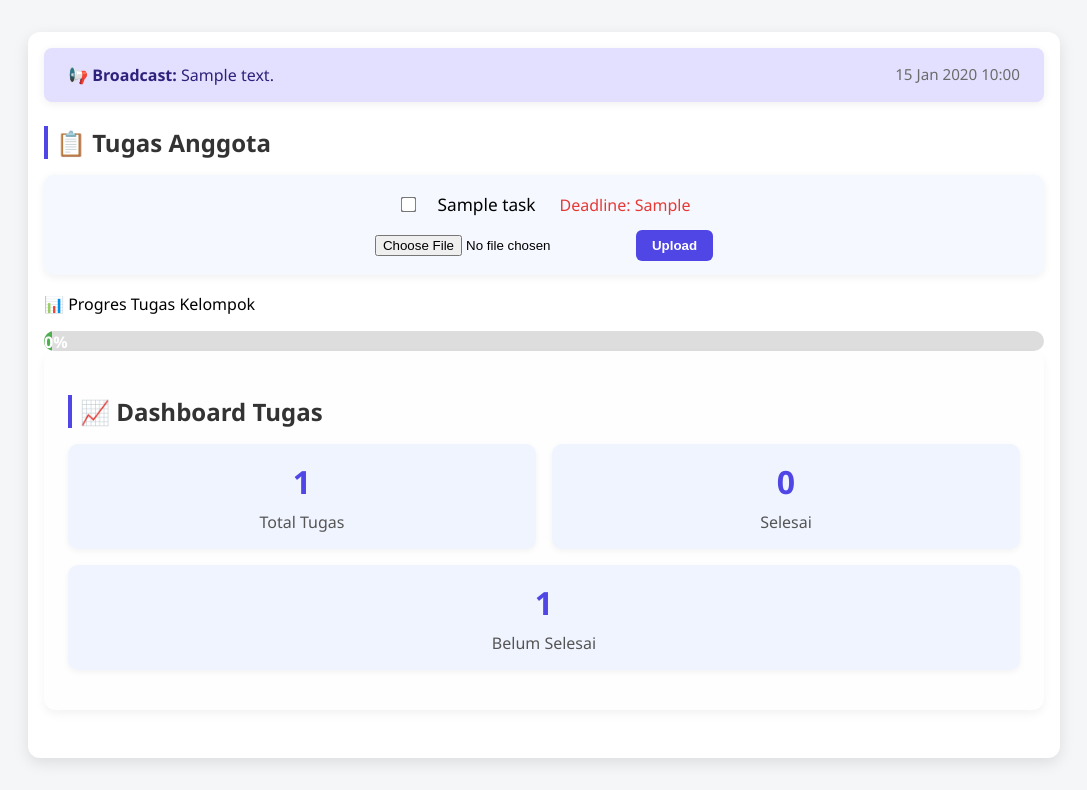
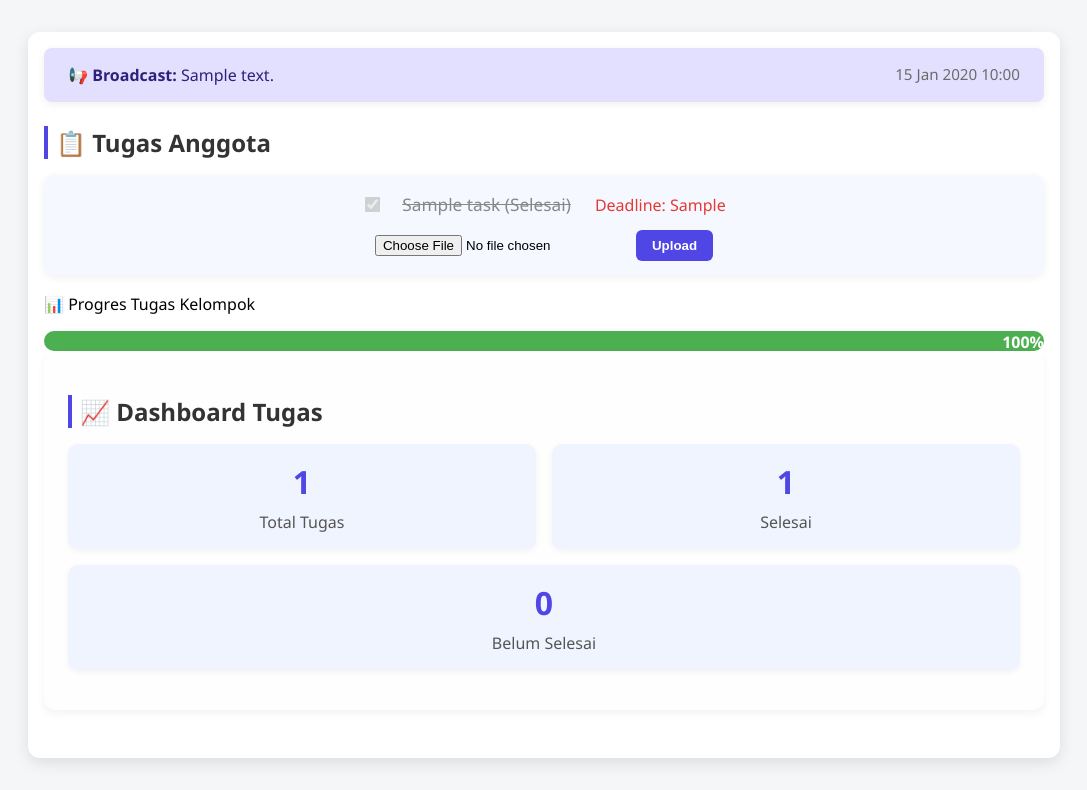
Before and after one commit to praisemnga/FINAL_Project, a PHP site: page / in a window 1280 px wide. Shown: the part 145-935 px from the top of the page, without its empty margins (96-1183 px from the left). Run offline with PHP 8.4, Linux system fonts and the light colour scheme; the visitor is signed in with stand-in values (Sample User, id 1); tables that the repository leaves empty or names only in its code hold one stand-in row (values such as "Sample post").

Commit message:
memperbaiki tampilan dari web

```diff
--- a/index.php
+++ b/index.php
@@ -44,11 +44,29 @@ if ($role === 'ketua' && isset($_POST['tambah_tugas'])) {
     }
 }
 
+if (isset($_POST['selesai_tugas'])) {
+    $selesaiTask = $_POST['selesai_tugas'];
+    $stmt = $mysqli->prepare("UPDATE tasks SET is_done=1 WHERE name=?");
+    $stmt->bind_param("s", $selesaiTask);
+    $stmt->execute();
+    $stmt->close();
+    header("Location: index.php");
+    exit;
+}
+
 $tasks = [];
-$res = $mysqli->query("SELECT name, deadline FROM tasks");
+$res = $mysqli->query("SELECT name, deadline, is_done FROM tasks");
 if ($res) {
     while ($row = $res->fetch_assoc()) {
         $tasks[] = $row;
+    }
+}
+
+$attachments = [];
+$res = $mysqli->query("SELECT * FROM attachments");
+if ($res) {
+    while ($row = $res->fetch_assoc()) {
+        $attachments[$row['task_name']][] = $row;
     }
 }
 ?>
@@ -81,14 +99,23 @@ if ($res) {
       <ul class="task-list">
         <?php foreach ($tasks as $task):
           $taskName = $task['name'];
+          $isDone = isset($task['is_done']) ? $task['is_done'] : 0;
         ?>
           <li>
             <div class="task-row">
               <div class="task-info">
-                <input type="checkbox" />
-                <span class="task-title"><?= htmlspecialchars($taskName) ?></span>
+                <input type="checkbox" disabled <?= $isDone ? 'checked' : '' ?> />
+                <span class="task-title<?= $isDone ? ' selesai' : '' ?>">
+                  <?= htmlspecialchars($taskName) ?><?= $isDone ? ' (Selesai)' : '' ?>
+                </span>
               </div>
               <span class="deadline"><?= htmlspecialchars($task['deadline']) ? "Deadline: " . htmlspecialchars($task['deadline']) : "" ?></span>
+              <?php if (!$isDone): ?>
+              <form method="post" style="display:inline;">
+                <input type="hidden" name="selesai_tugas" value="<?= htmlspecialchars($taskName) ?>">
+                <button type="submit" class="btn" style="background:#43a047;">Selesai</button>
+              </form>
+              <?php endif; ?>
             </div>
             <?php if (!empty($attachments[$taskName])): ?>
               <div class="attachments">
@@ -112,7 +139,6 @@ if ($res) {
         <?php endforeach; ?>
       </ul>
 
-
     <?php if ($role === 'ketua'): ?>
     <div class="section">
       <h2>⚙️ Panel Admin (Ketua)</h2>
@@ -128,7 +154,7 @@ if ($res) {
         <button type="submit" name="tambah_tugas" class="btn">Tambah Tugas</button>
       </form>
 
-      <form method="post" style="margin-top:1.5rem;">
+      <form method="post">
         <div class="form-group">
           <label for="broadcast">Broadcast Pesan ke Semua Anggota</label>
           <textarea name="broadcast" id="broadcast" rows="2" placeholder="Tulis pesan..." required></textarea>
@@ -161,7 +187,10 @@ if ($res) {
               </div>
             </div>
           </div>
-
+      <script>
+        const totalTugas = <?= count($tasks) ?>;
+        const tugasSelesai = <?= count(array_filter($tasks, fn($t) => !empty($t['is_done']))); ?>;
+      </script>
   <script src="script.js"></script>
 </body>
 </html>
--- a/script.js
+++ b/script.js
@@ -1,63 +1,19 @@
 function updateDashboard() {
-  const tasks = document.querySelectorAll(".task-list li");
-  const total = tasks.length;
-  let selesai = 0;
-
-  tasks.forEach(task => {
-    const checkbox = task.querySelector("input[type='checkbox']");
-    if (checkbox.checked) selesai++;
-  });
-
+  // Data dari PHP yang sudah diinject
+  const total = typeof totalTugas !== "undefined" ? totalTugas : 0;
+  const selesai = typeof tugasSelesai !== "undefined" ? tugasSelesai : 0;
   const belum = total - selesai;
 
+  // Update dashboard
   document.getElementById("total-tugas").textContent = total;
   document.getElementById("tugas-selesai").textContent = selesai;
   document.getElementById("tugas-belum").textContent = belum;
 
+  // Update progress bar
   const progressFill = document.querySelector(".progress-fill");
   const persen = total > 0 ? Math.round((selesai / total) * 100) : 0;
   progressFill.style.width = persen + "%";
   progressFill.textContent = persen + "%";
 }
 
-document.querySelector("form")?.addEventListener("submit", function(e) {
-  if (userRole !== "ketua") {
-    alert("Hanya ketua yang dapat menambah tugas!");
-    e.preventDefault();
-    return;
-  }
-
-  if (!taskName || !deadline) {
-    alert("Isi semua kolom!");
-    return;
-  }
-
-  const taskList = document.querySelector(".task-list");
-
-  const li = document.createElement("li");
-  li.innerHTML = `
-    <div class="task-info">
-      <input type="checkbox" />
-      <span>${taskName}</span>
-    </div>
-    <span class="deadline">Deadline: ${deadline}</span>
-  `;
-
-  taskList.appendChild(li);
-
-  document.getElementById("task").value = "";
-  document.getElementById("deadline").value = "";
-
-  updateDashboard();
-});
-
-document.querySelector(".task-list").addEventListener("change", function(e) {
-  if (e.target.type === "checkbox") {
-    updateDashboard();
-  }
-});
-
 window.addEventListener("DOMContentLoaded", updateDashboard);
-
-// Ambil role dari PHP (inject ke JS)
-const userRole = document.body.getAttribute('data-role') || 'anggota';
--- a/style.css
+++ b/style.css
@@ -208,3 +208,8 @@ ul.task-list li {
 .upload-form input[type="file"] {
   flex: 1;
 }
+
+.task-title.selesai {
+  text-decoration: line-through;
+  color: #888;
+}
```
